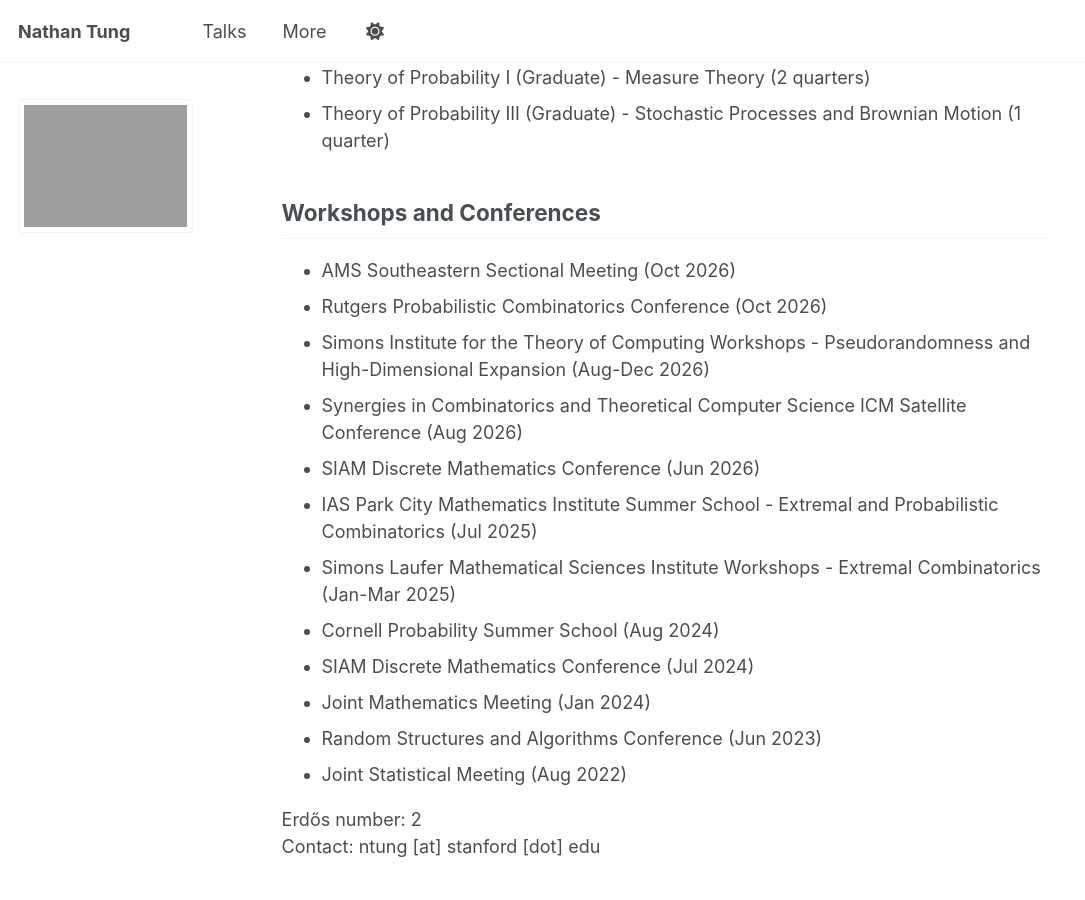
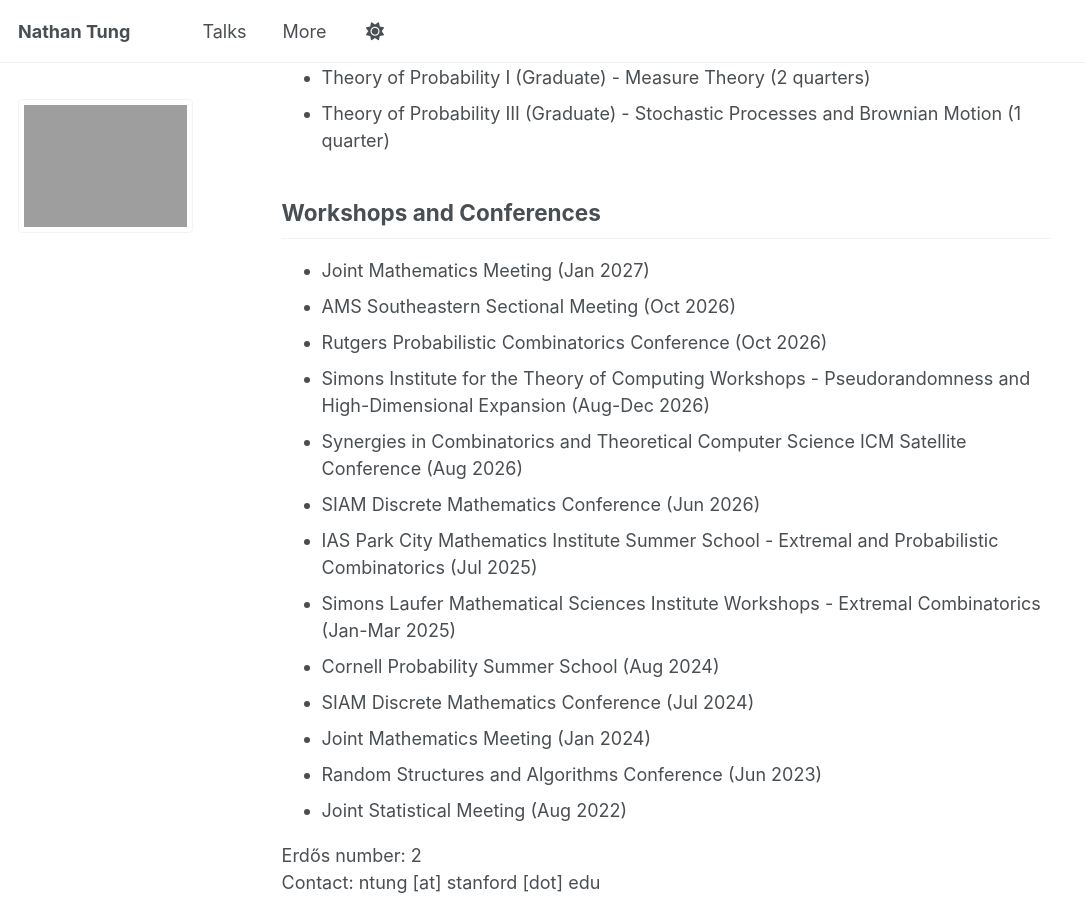
Before and after one commit to njtung/njtung.github.io, a Jekyll site: the page built from _pages/about.md, in a window 1280 px wide and 900 px high, scrolled down 985 px. Shown: the whole window, without its empty margins (0-1085 px from the left). Built offline with Jekyll 4.4.1, drawn with Linux system fonts in a browser that asks for light colours; a script that is not in the unit is left out.

Commit message:
Update about.md

```diff
--- a/_pages/about.md
+++ b/_pages/about.md
@@ -58,6 +58,7 @@ _with Jerome Sanes, Eli Upfal, and Ani Eloyan_
 
 ## Workshops and Conferences
 
+* Joint Mathematics Meeting (Jan 2027)
 * AMS Southeastern Sectional Meeting (Oct 2026)
 * Rutgers Probabilistic Combinatorics Conference (Oct 2026)
 * Simons Institute for the Theory of Computing Workshops - Pseudorandomness and High-Dimensional Expansion (Aug-Dec 2026)
```
